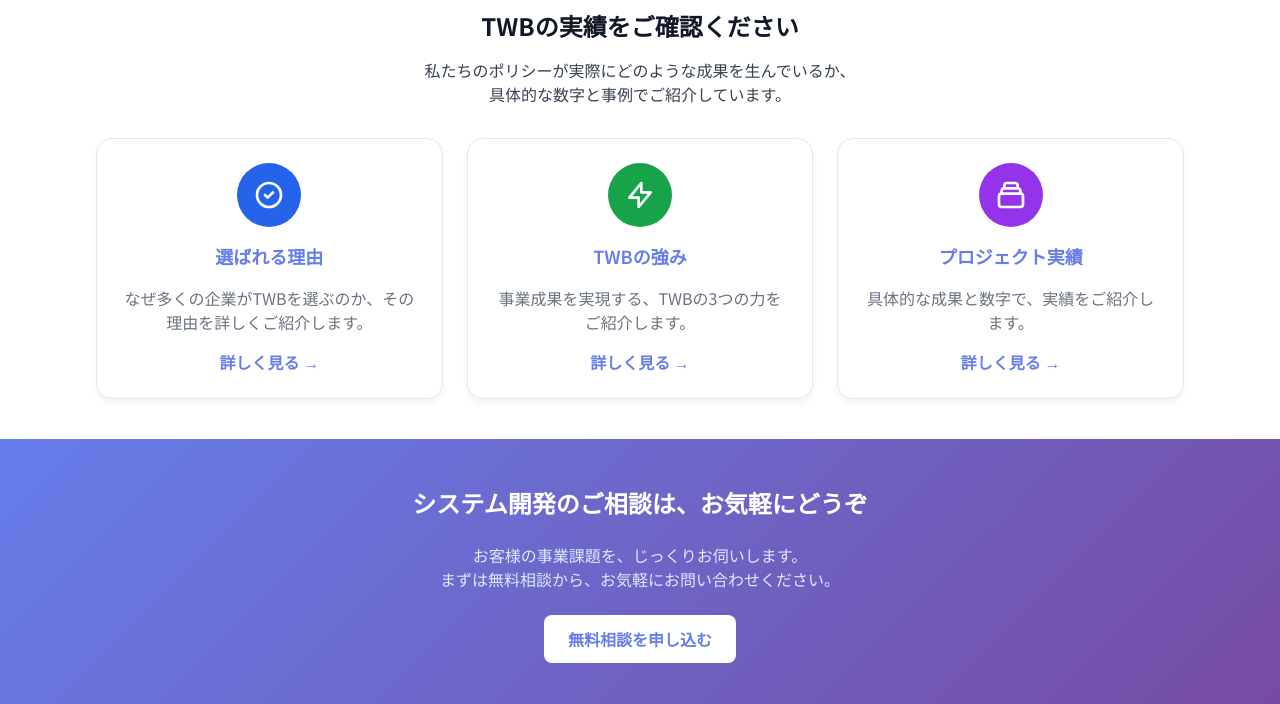
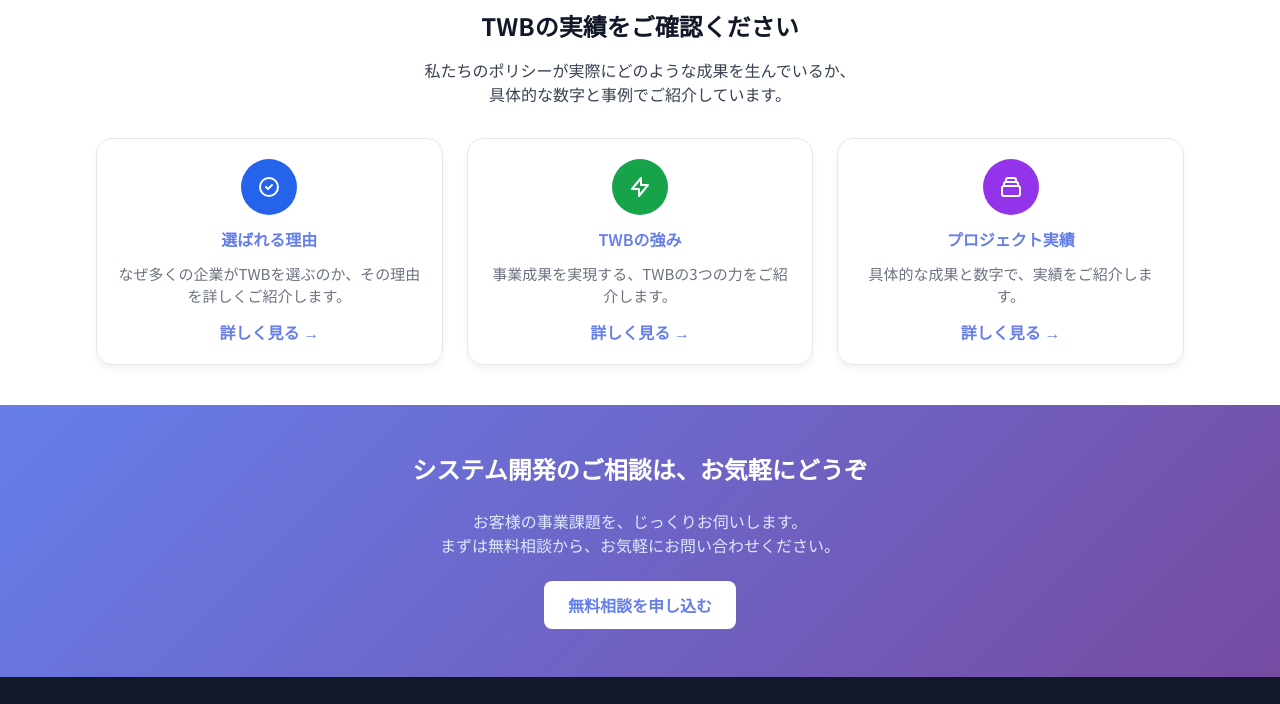
Before and after one commit to noritagu/twb-renew, a plain HTML site: page policy.html in a window 1280 px wide. Shown: the part 5060-5764 px from the top of the page. Drawn offline with nearby package versions, Linux system fonts and the light colour scheme.

Commit message:
デザインテイスト統一

```diff
--- a/policy.html
+++ b/policy.html
@@ -183,7 +183,7 @@
         .next-steps-card {
             background: white;
             border-radius: 16px;
-            padding: 1.5rem;
+            padding: 1.25rem;
             box-shadow: 0 4px 6px rgba(0, 0, 0, 0.05);
             border: 1px solid #e5e7eb;
             text-align: center;
@@ -192,13 +192,14 @@
         .next-steps-card h4 {
             color: #667eea;
             font-weight: 600;
-            margin-bottom: 1rem;
-            font-size: 1.125rem;
+            margin-bottom: 0.75rem;
+            font-size: 1rem;
         }
 
         .next-steps-card p {
             color: #6b7280;
-            margin-bottom: 1rem;
+            margin-bottom: 0.75rem;
+            font-size: 0.9375rem;
         }
 
         .next-steps-card a {
@@ -614,8 +615,8 @@
 
             <div class="grid md:grid-cols-3 gap-6">
                 <div class="next-steps-card card-hover">
-                    <div class="w-16 h-16 bg-blue-600 rounded-full flex items-center justify-center mx-auto mb-4">
-                        <svg class="w-8 h-8 text-white" fill="none" stroke="currentColor" viewBox="0 0 24 24">
+                    <div class="w-14 h-14 bg-blue-600 rounded-full flex items-center justify-center mx-auto mb-3">
+                        <svg class="w-6 h-6 text-white" fill="none" stroke="currentColor" viewBox="0 0 24 24">
                             <path stroke-linecap="round" stroke-linejoin="round" stroke-width="2" d="M9 12l2 2 4-4m6 2a9 9 0 11-18 0 9 9 0 0118 0z"></path>
                         </svg>
                     </div>
@@ -625,8 +626,8 @@
                 </div>
 
                 <div class="next-steps-card card-hover">
-                    <div class="w-16 h-16 bg-green-600 rounded-full flex items-center justify-center mx-auto mb-4">
-                        <svg class="w-8 h-8 text-white" fill="none" stroke="currentColor" viewBox="0 0 24 24">
+                    <div class="w-14 h-14 bg-green-600 rounded-full flex items-center justify-center mx-auto mb-3">
+                        <svg class="w-6 h-6 text-white" fill="none" stroke="currentColor" viewBox="0 0 24 24">
                             <path stroke-linecap="round" stroke-linejoin="round" stroke-width="2" d="M13 10V3L4 14h7v7l9-11h-7z"></path>
                         </svg>
                     </div>
@@ -636,8 +637,8 @@
                 </div>
 
                 <div class="next-steps-card card-hover">
-                    <div class="w-16 h-16 bg-purple-600 rounded-full flex items-center justify-center mx-auto mb-4">
-                        <svg class="w-8 h-8 text-white" fill="none" stroke="currentColor" viewBox="0 0 24 24">
+                    <div class="w-14 h-14 bg-purple-600 rounded-full flex items-center justify-center mx-auto mb-3">
+                        <svg class="w-6 h-6 text-white" fill="none" stroke="currentColor" viewBox="0 0 24 24">
                             <path stroke-linecap="round" stroke-linejoin="round" stroke-width="2" d="M19 11H5m14 0a2 2 0 012 2v6a2 2 0 01-2 2H5a2 2 0 01-2-2v-6a2 2 0 012-2m14 0V9a2 2 0 00-2-2M5 11V9a2 2 0 012-2m0 0V5a2 2 0 012-2h6a2 2 0 012 2v2M7 7h10"></path>
                         </svg>
                     </div>
```
